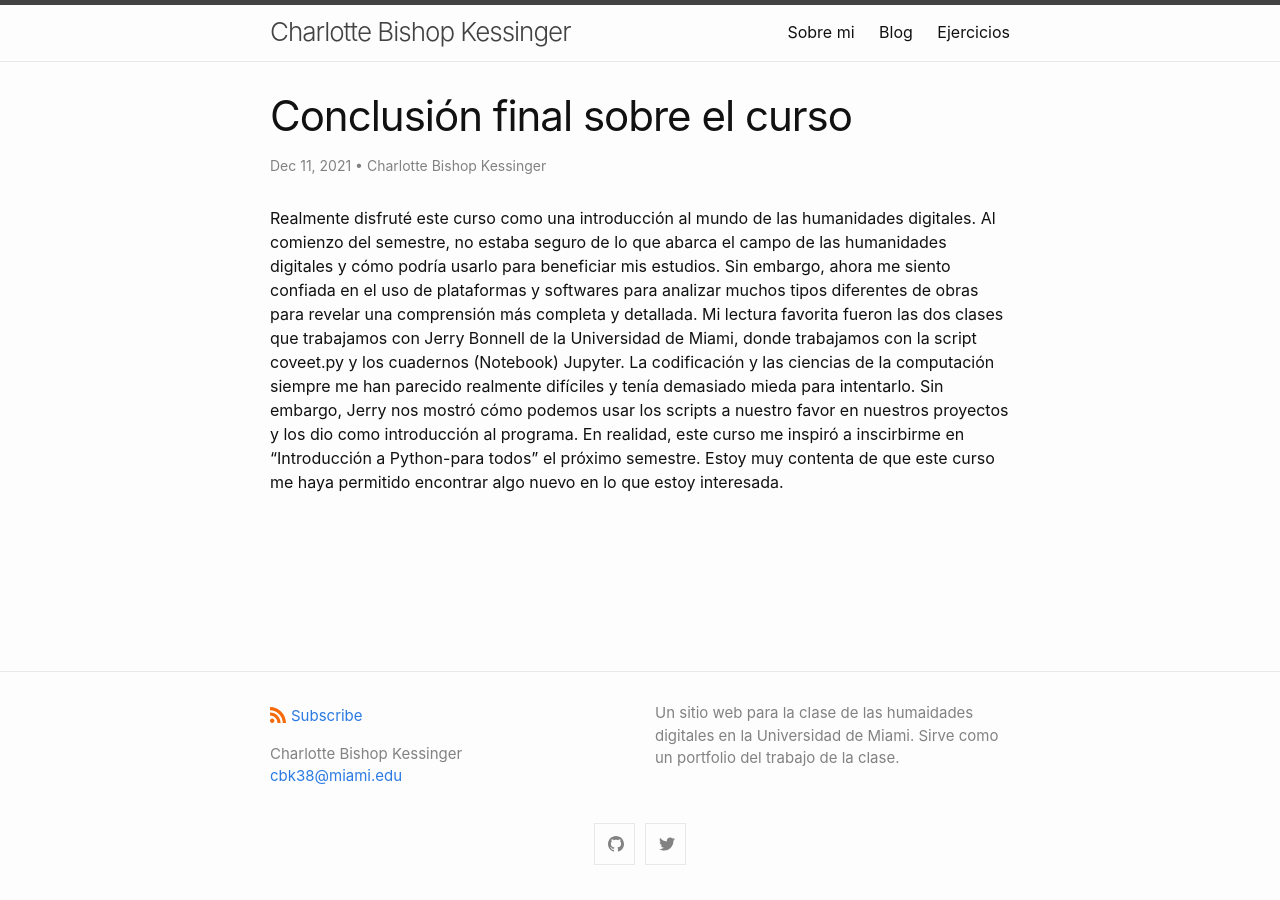
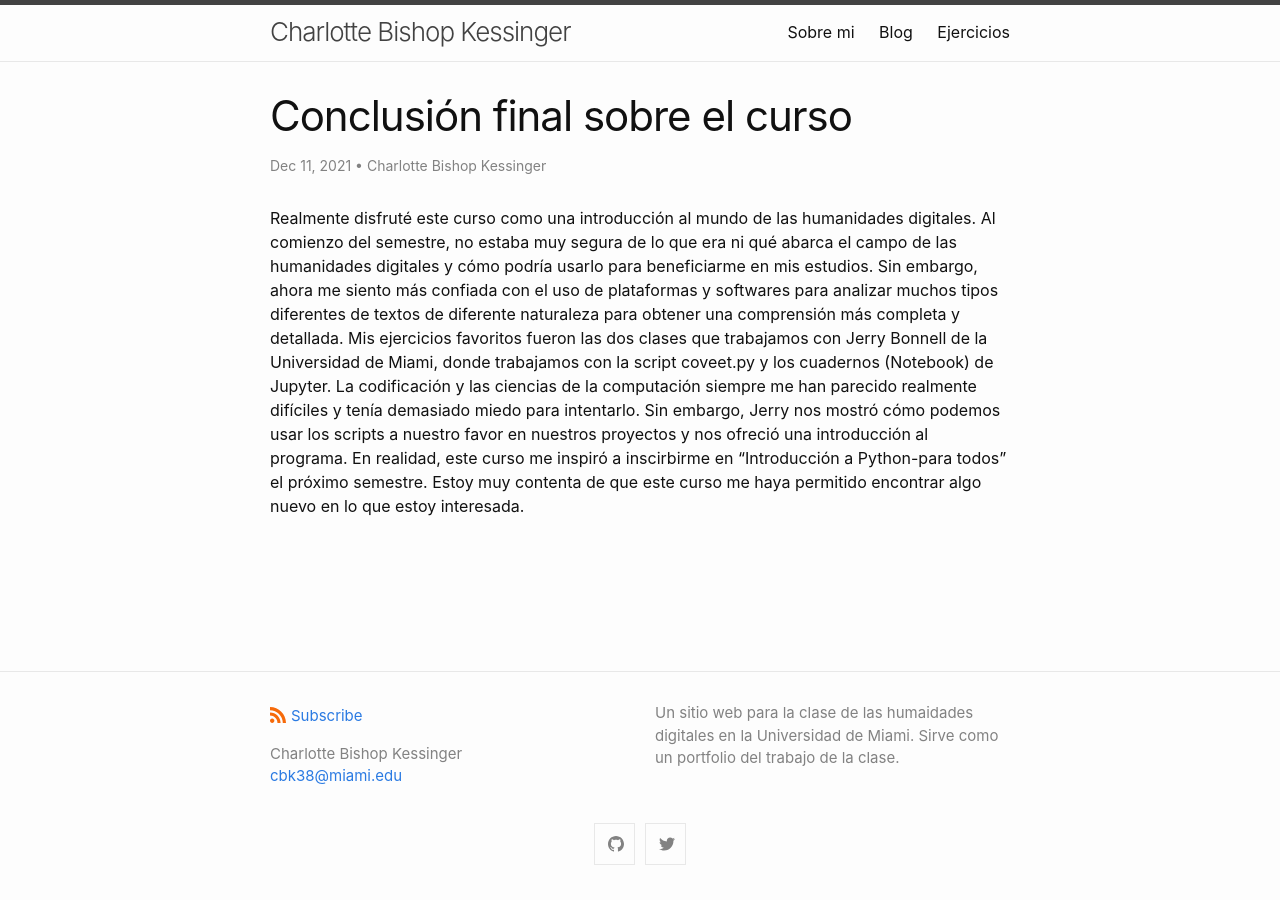
Before and after one commit to charkessinger/charkessinger.github.io, a Jekyll site: the page built from _posts/2021-12-11-Conclusión-final.md, in a window 1280 px wide. Built offline with Jekyll 4.4.1, drawn with Linux system fonts in a browser that asks for light colours.

Commit message:
Update 2021-12-11-Conclusión-final.md

```diff
--- a/_posts/2021-12-11-Conclusión-final.md
+++ b/_posts/2021-12-11-Conclusión-final.md
@@ -6,4 +6,4 @@
 date: 2021-12-11
 ---
 
-Realmente disfruté este curso como una introducción al mundo de las humanidades digitales. Al comienzo del semestre, no estaba seguro de lo que abarca el campo de las humanidades digitales y cómo podría usarlo para beneficiar mis estudios. Sin embargo, ahora me siento confiada en el uso de plataformas y softwares para analizar muchos tipos diferentes de obras para revelar una comprensión más completa y detallada. Mi lectura favorita fueron las dos clases que trabajamos con Jerry Bonnell de la Universidad de Miami, donde trabajamos con la script coveet.py y los cuadernos (Notebook) Jupyter. La codificación y las ciencias de la computación siempre me han parecido realmente difíciles y tenía demasiado mieda para intentarlo. Sin embargo, Jerry nos mostró cómo podemos usar los scripts a nuestro favor en nuestros proyectos y los dio como introducción al programa. En realidad, este curso me inspiró a inscirbirme en "Introducción a Python-para todos" el próximo semestre. Estoy muy contenta de que este curso me haya permitido encontrar algo nuevo en lo que estoy interesada.
+Realmente disfruté este curso como una introducción al mundo de las humanidades digitales. Al comienzo del semestre, no estaba muy segura de lo que era ni qué abarca el campo de las humanidades digitales y cómo podría usarlo para beneficiarme en mis estudios. Sin embargo, ahora me siento más confiada con el uso de plataformas y softwares para analizar muchos tipos diferentes de textos de diferente naturaleza para obtener una comprensión más completa y detallada. Mis ejercicios favoritos fueron las dos clases que trabajamos con Jerry Bonnell de la Universidad de Miami, donde trabajamos con la script coveet.py y los cuadernos (Notebook) de Jupyter. La codificación y las ciencias de la computación siempre me han parecido realmente difíciles y tenía demasiado miedo para intentarlo. Sin embargo, Jerry nos mostró cómo podemos usar los scripts a nuestro favor en nuestros proyectos y nos ofreció una introducción al programa. En realidad, este curso me inspiró a inscirbirme en "Introducción a Python-para todos" el próximo semestre. Estoy muy contenta de que este curso me haya permitido encontrar algo nuevo en lo que estoy interesada.
```
